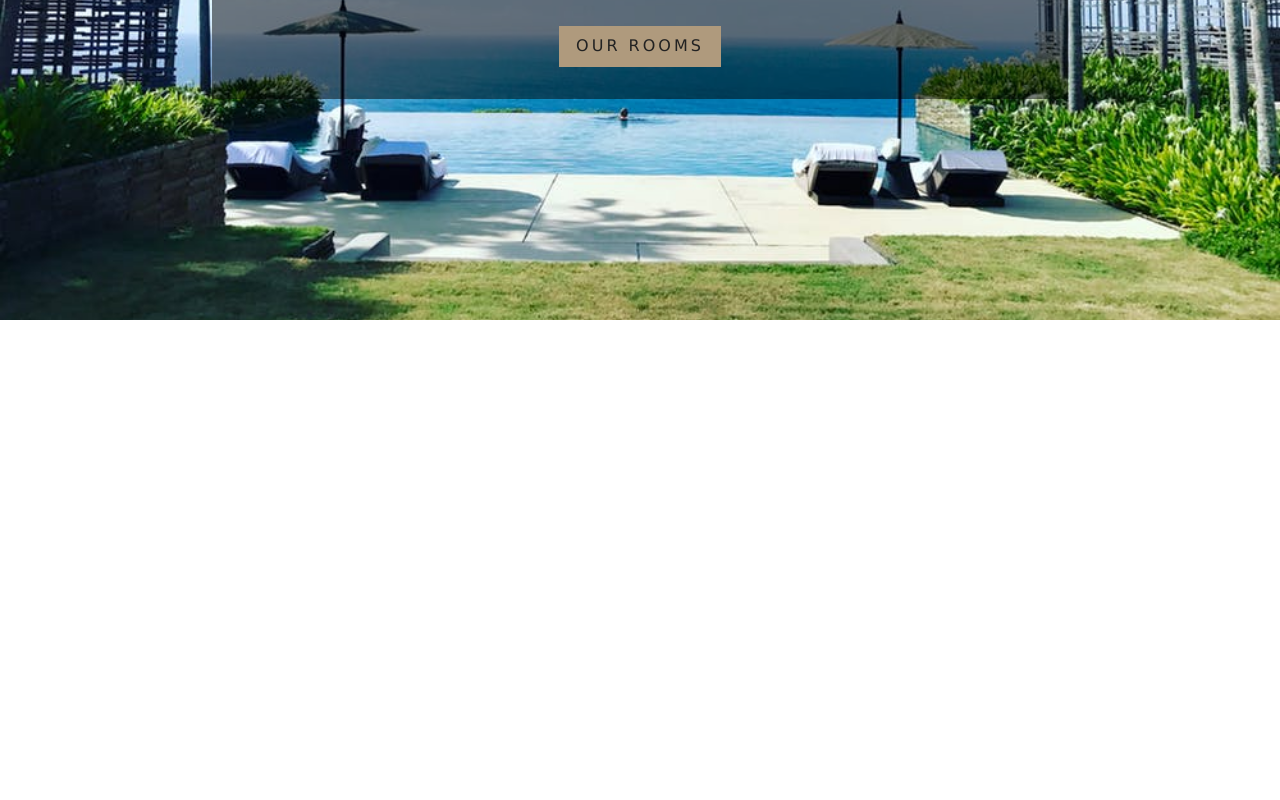
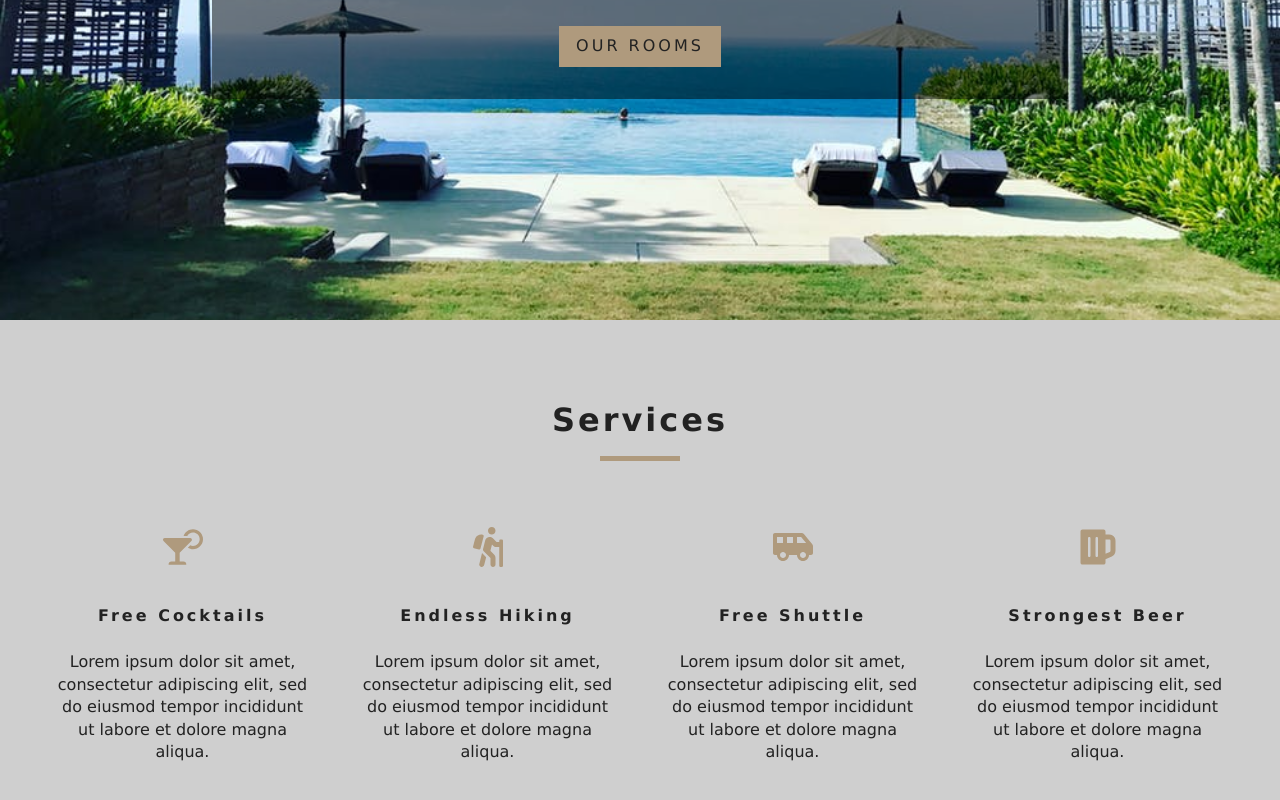
Before and after one commit to FrancoisCoding/Hotel-Reservation, a React (Create React App) app: page / in a window 1280 px wide. Shown: the part 480-1280 px from the top of the page. Before the commit the page ends 800 px from the top, so only its background shows below. Built offline with nearby package versions, Linux system fonts and the light colour scheme.

Commit message:
Created services component

```diff
--- a/src/App.css
+++ b/src/App.css
@@ -252,6 +252,7 @@
 }
 .services h6 {
   letter-spacing: var(--mainSpacing);
+  text-transform: capitalize;
 }
 .services p {
   width: 80%;
--- a/src/components/Home/Home.js
+++ b/src/components/Home/Home.js
@@ -2,10 +2,11 @@
 import Hero from "../Hero/Hero";
 import Banner from "../Banner/Banner";
 import { Link } from "react-router-dom";
+import Services from "./Services";
 
 const Home = () => {
   return (
-    <div>
+    <>
       <Hero>
         <Banner
           title="luxurious rooms"
@@ -16,7 +17,8 @@
           </Link>
         </Banner>
       </Hero>
-    </div>
+      <Services />
+    </>
   );
 };
 
--- /dev/null
+++ b/src/components/Home/Services.js
@@ -0,0 +1,50 @@
+import React, { useState } from "react";
+import Title from "./Title";
+import { FaCocktail, FaHiking, FaShuttleVan, FaBeer } from "react-icons/fa";
+
+const Services = () => {
+  const [services, setServices] = useState([
+    {
+      icon: <FaCocktail />,
+      title: "Free Cocktails",
+      info:
+        "Lorem ipsum dolor sit amet, consectetur adipiscing elit, sed do eiusmod tempor incididunt ut labore et dolore magna aliqua.",
+    },
+    {
+      icon: <FaHiking />,
+      title: "Endless Hiking",
+      info:
+        "Lorem ipsum dolor sit amet, consectetur adipiscing elit, sed do eiusmod tempor incididunt ut labore et dolore magna aliqua.",
+    },
+    {
+      icon: <FaShuttleVan />,
+      title: "Free Shuttle",
+      info:
+        "Lorem ipsum dolor sit amet, consectetur adipiscing elit, sed do eiusmod tempor incididunt ut labore et dolore magna aliqua.",
+    },
+    {
+      icon: <FaBeer />,
+      title: "Strongest Beer",
+      info:
+        "Lorem ipsum dolor sit amet, consectetur adipiscing elit, sed do eiusmod tempor incididunt ut labore et dolore magna aliqua.",
+    },
+  ]);
+  return (
+    <section className="services">
+      <Title title="services" />
+      <div className="services-center">
+        {services.map((item, index) => {
+          return (
+            <article key={index} className="service">
+              <span>{item.icon}</span>
+              <h6>{item.title}</h6>
+              <p>{item.info}</p>
+            </article>
+          );
+        })}
+      </div>
+    </section>
+  );
+};
+
+export default Services;
--- /dev/null
+++ b/src/components/Home/Title.js
@@ -0,0 +1,12 @@
+import React from "react";
+
+const Title = ({ title }) => {
+  return (
+    <div className="section-title">
+      <h4>{title}</h4>
+      <div />
+    </div>
+  );
+};
+
+export default Title;
```
